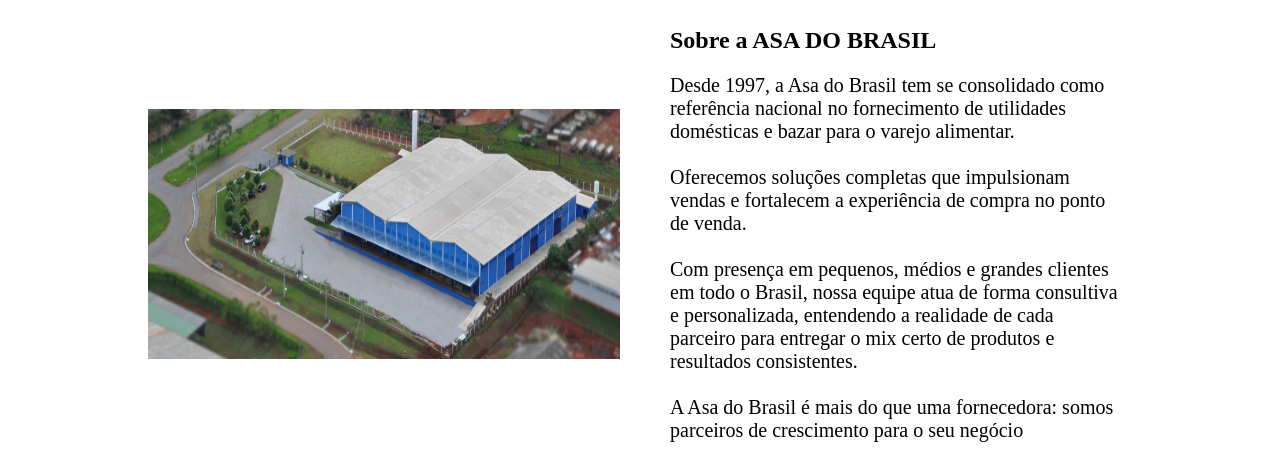
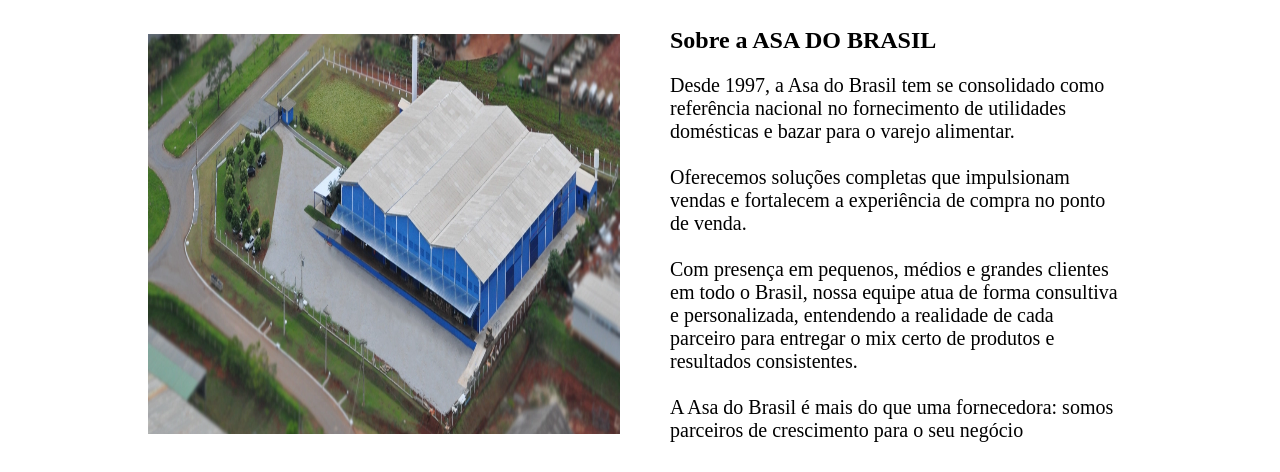
Before and after one commit to devgveb/projectasa, a plain HTML site: page index.html in a window 1280 px wide. Shown: the part 633-1105 px from the top of the page. Drawn offline with Linux system fonts and the light colour scheme.

Commit message:
Fix HTML formatting and structure

```diff
--- a/index.html
+++ b/index.html
@@ -121,7 +121,7 @@
     <section class="column-xl-6 column-md-12 column-sm-12">
 
 	    <div class="card-publish">
-            <img src="img/8ec148bf2a32964c12aeb6be94de692e.webp" style="height: 250px;" class="publish-img">
+            <img src="img/8ec148bf2a32964c12aeb6be94de692e.webp" style="height: 400px;" class="publish-img">
         </div>
 
     </section>
```
